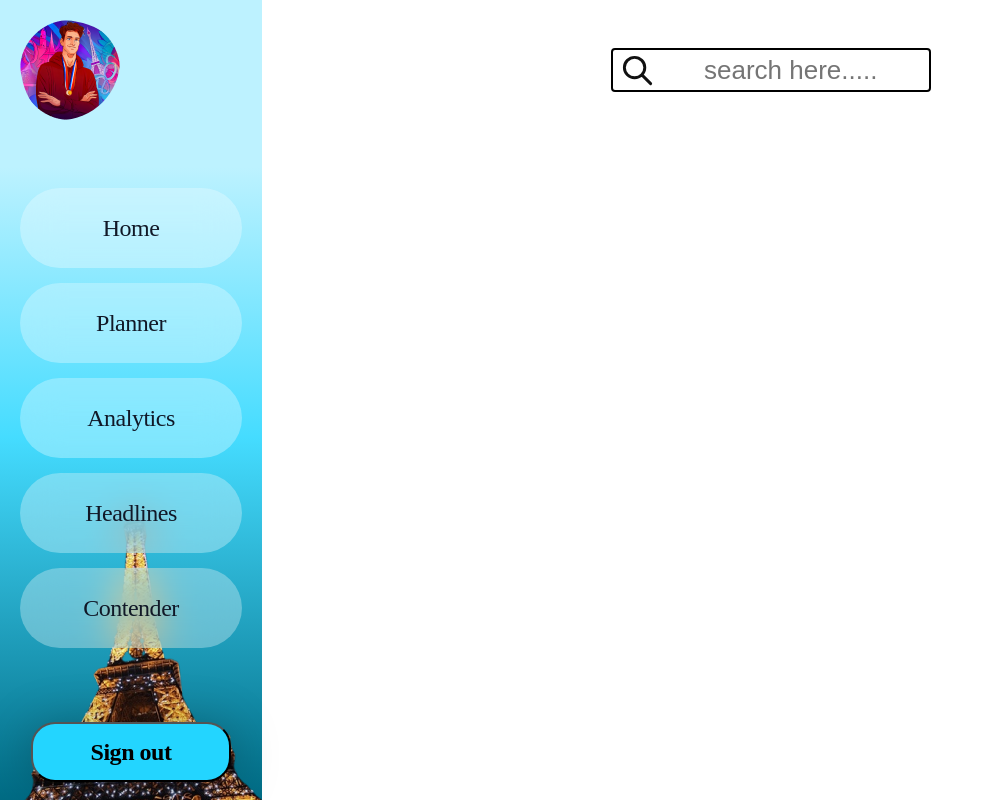
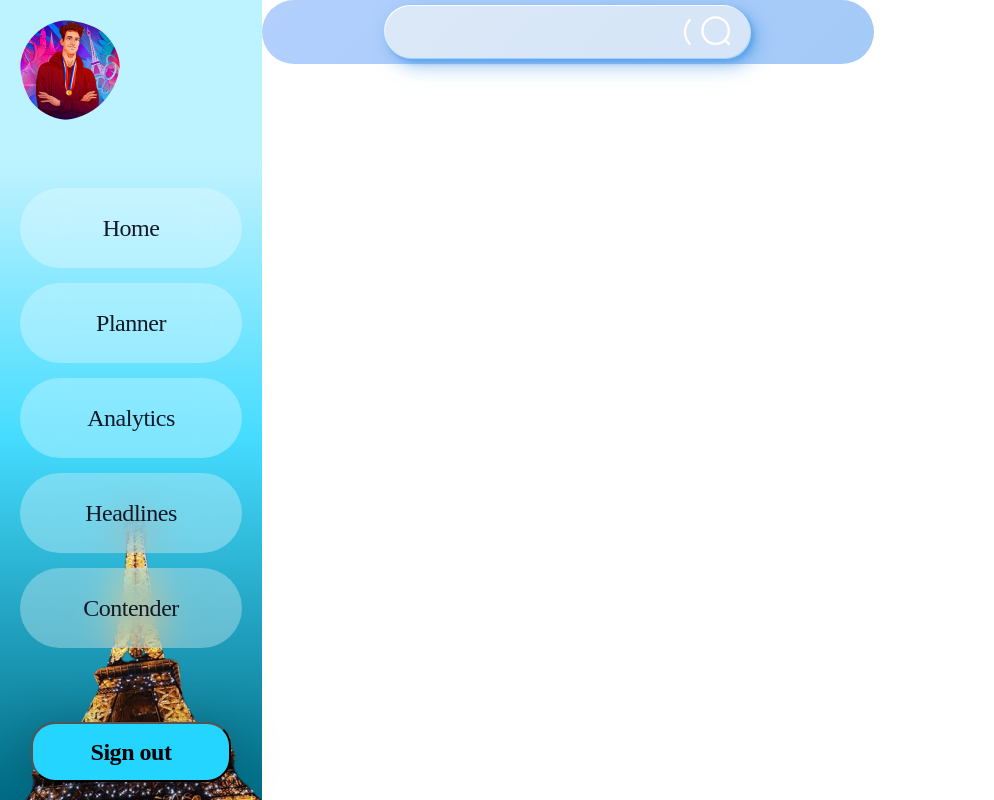
Before and after one commit to Adityasah2004/Olympulse_Website, a PHP site: page /Contender.html in a window 1280 px wide. Shown: the whole page, without its empty margins (0-994 px from the left). Run offline with PHP 8.4, Linux system fonts and the light colour scheme.

Commit message:
[AYESHNA]changed what she did

```diff
--- a/Contender.html
+++ b/Contender.html
@@ -9,7 +9,7 @@
 <body>
 
 
-  <div class="container">
+ <div class="container">
     <div class="sidebar-container">
       <div class="profile">
         <img src="assets/Ellipse 1.png" alt="Profile Image">
@@ -28,28 +28,19 @@
     </div>
 
     <div class="scroll">
-
-      <div class="search">
-        <form class="form">
-          <label for="search">
-              <input required="" autocomplete="off" placeholder="search here....." id="search" type="text">
-              <div class="icon">
-
-                  <svg stroke-width="2" stroke="currentColor" viewBox="0 0 24 24" fill="none" xmlns="http://www.w3.org/2000/svg" class="swap-on">
-                      <path d="M21 21l-6-6m2-5a7 7 0 11-14 0 7 7 0 0114 0z" stroke-linejoin="round" stroke-linecap="round"></path>
-                  </svg>
-                  <svg stroke-width="2" stroke="currentColor" viewBox="0 0 24 24" fill="none" xmlns="http://www.w3.org/2000/svg" class="swap-off">
-                      <path d="M10 19l-7-7m0 0l7-7m-7 7h18" stroke-linejoin="round" stroke-linecap="round"></path>
-                  </svg>
-              </div>
-              <button type="reset" class="close-btn">
-                  <svg viewBox="0 0 20 20" class="h-5 w-5" xmlns="http://www.w3.org/2000/svg">
-                      <path clip-rule="evenodd" d="M4.293 4.293a1 1 0 011.414 0L10 8.586l4.293-4.293a1 1 0 111.414 1.414L11.414 10l4.293 4.293a1 1 0 01-1.414 1.414L10 11.414l-4.293 4.293a1 1 0 01-1.414-1.414L8.586 10 4.293 5.707a1 1 0 010-1.414z" fill-rule="evenodd"></path>
-                  </svg>
-              </button>
-          </label>
-      </form>
-        </div></div></div>
+      <div class="container2">
+        <div class="search-container">
+          <input class="input" type="text">
+          <svg viewBox="0 0 24 24" class="search__icon">
+            <g>
+              <path d="M21.53 20.47l-3.66-3.66C19.195 15.24 20 13.214 20 11c0-4.97-4.03-9-9-9s-9 4.03-9 9 4.03 9 9 9c2.215 0 4.24-.804 5.808-2.13l3.66 3.66c.147.146.34.22.53.22s.385-.073.53-.22c.295-.293.295-.767.002-1.06zM3.5 11c0-4.135 3.365-7.5 7.5-7.5s7.5 3.365 7.5 7.5-3.365 7.5-7.5 7.5-7.5-3.365-7.5-7.5z">
+              </path>
+            </g>
+          </svg>
+        </div>
+        </div>
+    </div>
+  </div>
 
 
 
--- a/contender.css
+++ b/contender.css
@@ -109,126 +109,82 @@ body {
   overflow-y: scroll;
 }
 
-.search{
-  display:flex;
-  justify-content: center;
-  padding-top: 48px;
+.container2 {
+  position: relative;
+  background: linear-gradient(135deg, rgb(179, 208, 253) 0%, rgb(164, 202, 248) 100%);
+  border-radius: 1000px;
+  padding: 6px;
+  display: grid;
+  place-content: center;
+  z-index: 0;
+  max-width: 600px;
+  m
+  margin-top: 48px;
 }
 
-.form {
-  border:2px solid black;
-  --input-bg: #FFf;
-  --padding: 1.5em;
-  --rotate: 80deg;
-  --gap: 2em;
-  --icon-change-color: #15A986;
-  --height: 40px;
-  width: 300px;
-  padding-inline-end: 1em;
-  background: var(--input-bg);
+.search-container {
   position: relative;
-  border-radius: 4px;
+  width: 97.5%;
+  border-radius: 1000px;
+  background: linear-gradient(135deg, rgb(218, 232, 247) 0%, rgb(214, 229, 247) 100%);
+  padding: 4px;
+  display: flex;
+  align-items: center;
 }
 
-.form label {
-  display: flex;
-  align-items: center;
+.search-container::after, .search-container::before {
+  content: "";
   width: 100%;
-  height: var(--height);
-}
-
-.form input {
-  font-size: 26px;
-  height: 40px;;
-  width: 300px;
-  padding-inline-start: calc(var(--padding) + var(--gap));
-  outline: none;
-  background: none;
-  border: 0;
-}
-
-.form svg {
-  height:35px;
-  width:35px;
-  color: #111;
-  transition: 0.3s cubic-bezier(.4,0,.2,1);
+  height: 100%;
+  border-radius: inherit;
   position: absolute;
 }
 
-.icon {
-  position: absolute;
-  left: var(--padding);
-  transition: 0.3s cubic-bezier(.4,0,.2,1);
-  display: flex;
-  justify-content: center;
-  align-items: center;
-
+.search-container::before {
+  top: -1px;
+  left: -1px;
+  background: linear-gradient(0deg, rgb(218, 232, 247) 0%, rgb(255, 255, 255) 100%);
+  z-index: -1;
 }
 
-.swap-off {
-  transform: rotate(-80deg);
-  opacity: 0;
-  visibility: hidden;
+.search-container::after {
+  bottom: -1px;
+  right: -1px;
+  background: linear-gradient(0deg, rgb(163, 206, 255) 0%, rgb(211, 232, 255) 100%);
+  box-shadow: rgba(79, 156, 232, 0.7019607843) 3px 3px 5px 0px, rgba(79, 156, 232, 0.7019607843) 5px 5px 20px 0px;
+  z-index: -2;
 }
 
-.close-btn {
-
-  background: none;
-  right: calc(var(--padding) - var(--gap));
-  box-sizing:border-box;
-  display: flex;
-  align-items: center;
-  justify-content: center;
-  color: #111;
-  padding: 0.1em;
-  width: 20px;
-  height: 20px;
-  border-radius: 50%;
-  transition: 0.3s;
-  opacity: 1;
-  transform: scale(0);
-  visibility: hidden;
+.input {
+  padding: 10px;
+  width: 100%;
+  background: linear-gradient(135deg, rgb(218, 232, 247) 0%, rgb(214, 229, 247) 100%);
+  border: none;
+  color: #9EBCD9;
+  font-size: 20px;
+  border-radius: 50px;
 }
 
-.form input:focus ~ .icon {
-  transform: rotate(var(--rotate)) scale(1.3);
+.input:focus {
+  outline: none;
+  background: linear-gradient(135deg, rgb(239, 247, 255) 0%, rgb(214, 229, 247) 100%);
 }
 
-.form input:focus ~ .icon .swap-off {
-  opacity: 1;
-  transform: rotate(-80deg);
-  visibility: visible;
-  color: var(--icon-change-color);
+.search__icon {
+  width: 50px;
+  aspect-ratio: 1;
+  border-left: 2px solid white;
+  border-top: 3px solid transparent;
+  border-bottom: 3px solid transparent;
+  border-radius: 50%;
+  padding-left: 12px;
+  margin-right: 10px;
 }
 
-.form input:focus ~ .icon .swap-on {
-  opacity: 0;
-  visibility: visible;
+.search__icon:hover {
+  border-left: 3px solid white;
 }
 
-.form input:valid ~ .icon {
-  transform: scale(1.3) rotate(var(--rotate))
+.search__icon path {
+  fill: white;
 }
-
-.form input:valid ~ .icon .swap-off {
-  opacity: 1;
-  visibility: visible;
-  color: var(--icon-change-color);
-}
-
-.form input:valid ~ .icon .swap-on {
-  opacity: 0;
-  visibility: visible;
-}
-
-.form input:valid ~ .close-btn {
-  border-radius: 40px;
-  opacity: 1;
-  visibility: visible;
-  transform: scale(1);
-  transition: 0s;
-}
-
-.form:hover{
-  border-radius: 40px;
-}
```
